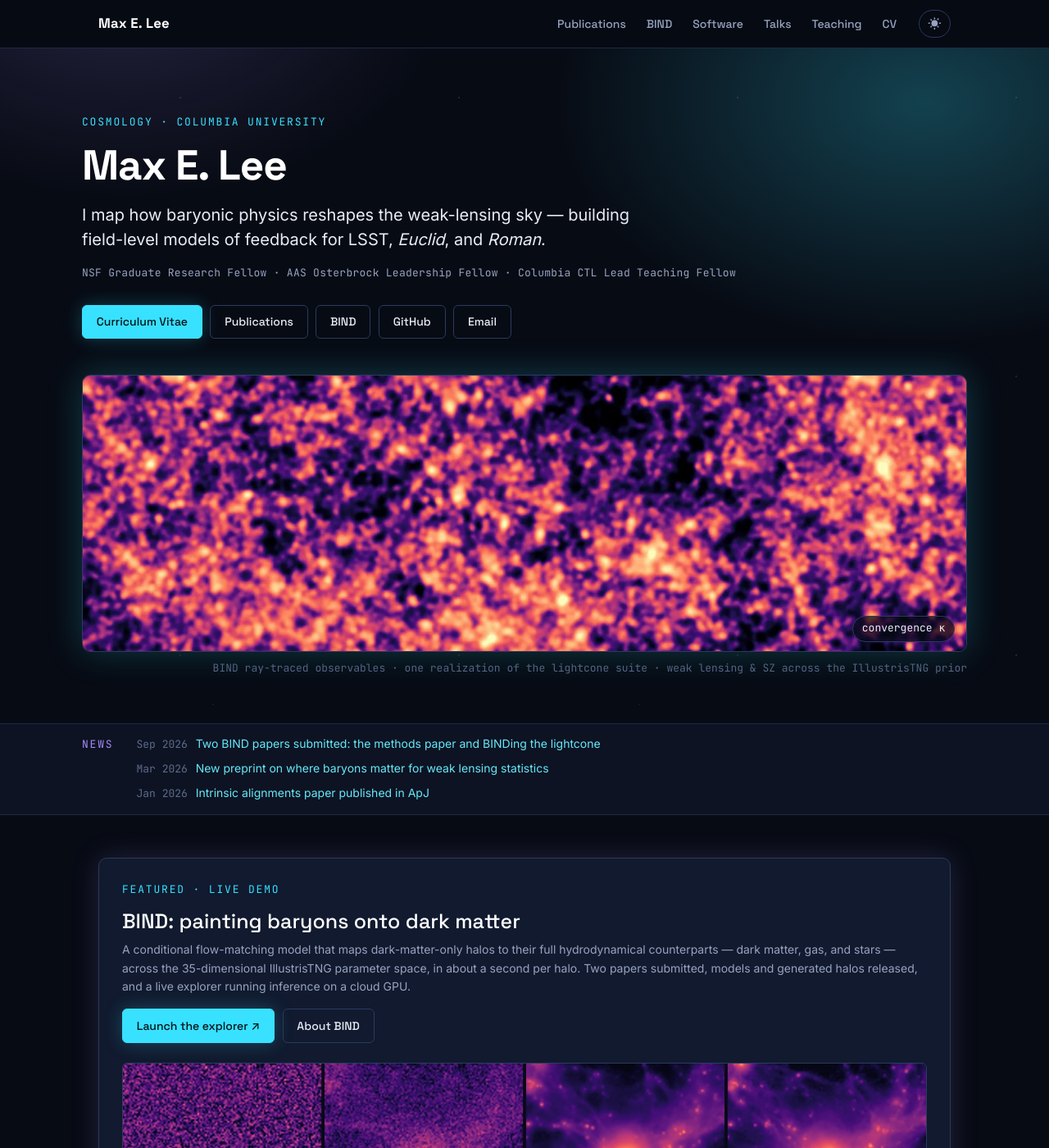
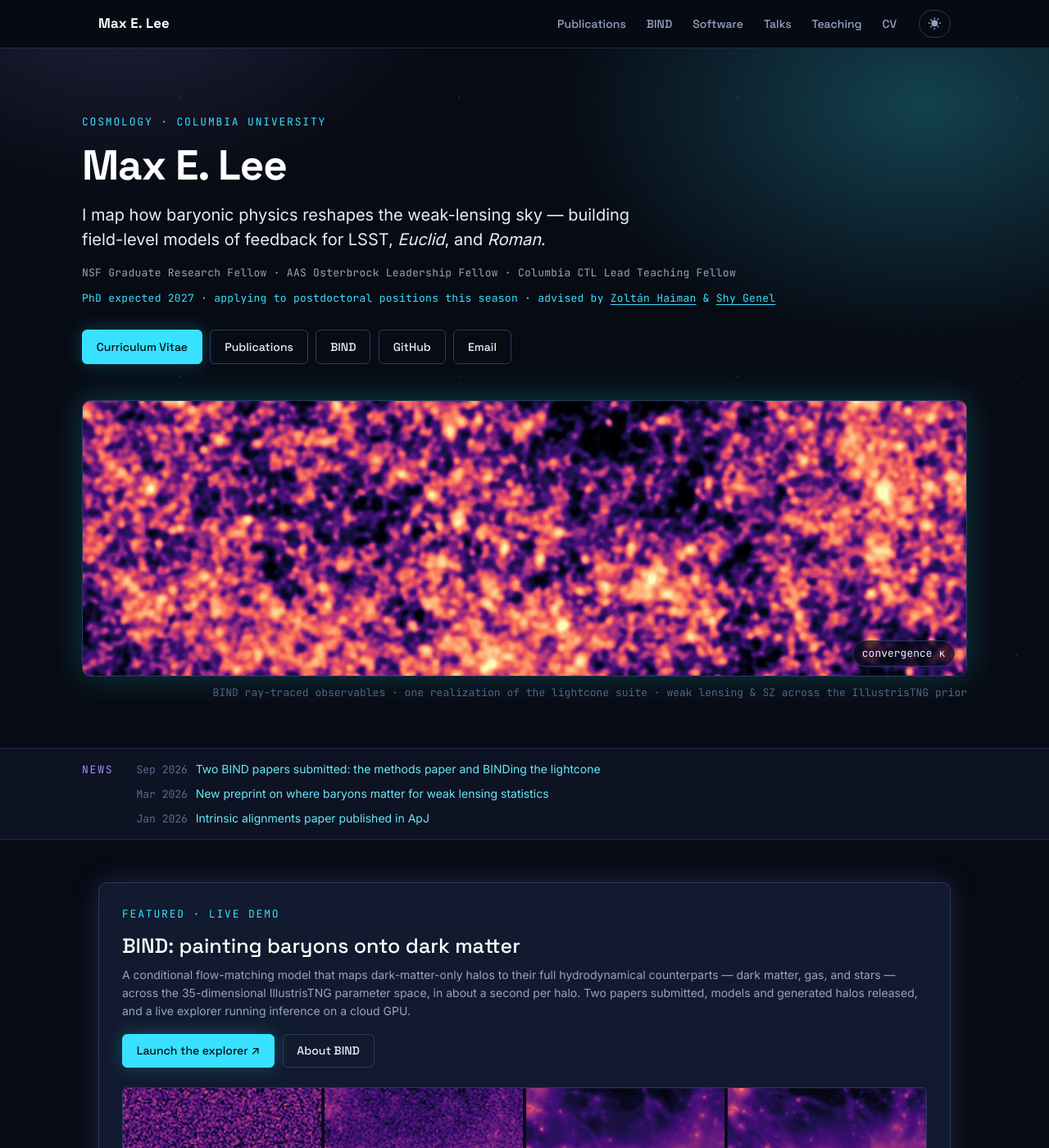
Before and after one commit to Maxelee/Maxelee.github.io, a Jekyll site: the page built from _pages/about.md, in a window 1280 px wide and 1400 px high. Shown: the whole window at 82% size. Built offline with Jekyll 4.4.1, drawn with Linux system fonts in a browser that asks for light colours.

Commit message:
Postdoc-season polish: CV PDF, GPU warm-up page, on-the-market hero line
- Rebuild CV in LaTeX (cv-latex/cv.tex) with lead/co-author publication
  split and narrative research experience; compiled to files/cv.pdf,
  which activates the existing Download CV hooks in the hero and /cv/
- Add /explorer/ interstitial that warms the Modal GPU via a no-cors
  fetch and shows parameter-sweep halos while waiting; point both
  explorer buttons at it
- Add hero line: PhD expected 2027, applying to postdocs, advisors

Co-Authored-By: Claude Fable 5 <noreply@anthropic.com>

```diff
--- a/_config.yml
+++ b/_config.yml
@@ -116,6 +116,7 @@ exclude:
   - .sass-cache
   - CHANGELOG
   - Capfile
+  - cv-latex
   - Gemfile
   - Gruntfile.js
   - LICENSE
--- a/_includes/home/bind-feature.html
+++ b/_includes/home/bind-feature.html
@@ -5,7 +5,7 @@
       <h3>BIND: painting baryons onto dark matter</h3>
       <p>A conditional flow-matching model that maps dark-matter-only halos to their full hydrodynamical counterparts &mdash; dark matter, gas, and stars &mdash; across the 35-dimensional IllustrisTNG parameter space, in about a second per halo. Two papers submitted, models and generated halos released, and a live explorer running inference on a cloud GPU.</p>
       <div class="btn-row">
-        <a class="btn btn--primary" href="https://maxelee--halo-explorer-haloserver-web.modal.run" target="_blank" rel="noopener noreferrer">Launch the explorer ↗</a>
+        <a class="btn btn--primary" href="/explorer/" target="_blank" rel="noopener">Launch the explorer ↗</a>
         <a class="btn" href="/bind/">About BIND</a>
       </div>
     </div>
--- a/_includes/home/hero.html
+++ b/_includes/home/hero.html
@@ -7,6 +7,7 @@
       <h1 class="hero__name">Max E. Lee</h1>
       <p class="hero__thesis">I map how baryonic physics reshapes the weak-lensing sky &mdash; building field-level models of feedback for LSST, <em>Euclid</em>, and <em>Roman</em>.</p>
       <p class="hero__fellowships">NSF Graduate Research Fellow &middot; AAS Osterbrock Leadership Fellow &middot; Columbia CTL Lead Teaching Fellow</p>
+      <p class="hero__market">PhD expected 2027 &middot; applying to postdoctoral positions this season &middot; advised by <a href="http://user.astro.columbia.edu/~zoltan/">Zolt&aacute;n Haiman</a> &amp; <a href="https://users.flatironinstitute.org/~sgenel/">Shy Genel</a></p>
       <div class="btn-row">
         {% if cv_pdf %}
         <a class="btn btn--primary" href="/files/cv.pdf">{% include icon.html name="download" %} Download CV</a>
--- a/_sass/cosmic/_hero.scss
+++ b/_sass/cosmic/_hero.scss
@@ -82,7 +82,21 @@
   font-size: var(--fs-xs);
   color: var(--muted);
   letter-spacing: 0.02em;
+  margin-bottom: 0.6rem;
+}
+
+.hero__market {
+  font-family: var(--font-mono);
+  font-size: var(--fs-xs);
+  color: var(--accent);
+  letter-spacing: 0.02em;
   margin-bottom: 1.75rem;
+
+  a {
+    color: inherit;
+    text-decoration: underline;
+    text-underline-offset: 0.2em;
+  }
 }
 
 // Rotating lightcone banner: three stacked map layers (kappa, tau, y —
--- a/_sass/cosmic/_pages.scss
+++ b/_sass/cosmic/_pages.scss
@@ -138,6 +138,38 @@
   .sweep-pair {
     grid-template-columns: repeat(2, minmax(0, 1fr));
   }
+}
+
+// GPU warm-up interstitial (/explorer/)
+.launch-status {
+  margin: 1.5rem 0 2rem;
+  padding: 1.1rem 1.25rem;
+  border: 1px solid var(--border-strong);
+  border-radius: var(--radius);
+  background: var(--bg-elev);
+  box-shadow: 0 0 30px var(--glow);
+
+  p {
+    margin: 0.75rem 0 0;
+    font-family: var(--font-mono);
+    font-size: var(--fs-xs);
+    color: var(--muted);
+  }
+}
+
+.launch-status__bar {
+  height: 6px;
+  border-radius: 999px;
+  background: var(--border);
+  overflow: hidden;
+}
+
+.launch-status__fill {
+  width: 2%;
+  height: 100%;
+  border-radius: 999px;
+  background: var(--accent);
+  transition: width 0.3s ease;
 }
 
 .bind-hero img {
```
Also changed, not shown: _pages/bind.md (+1 -1 lines), _pages/explorer.md (added, +64 -0 lines), 3 other files.
